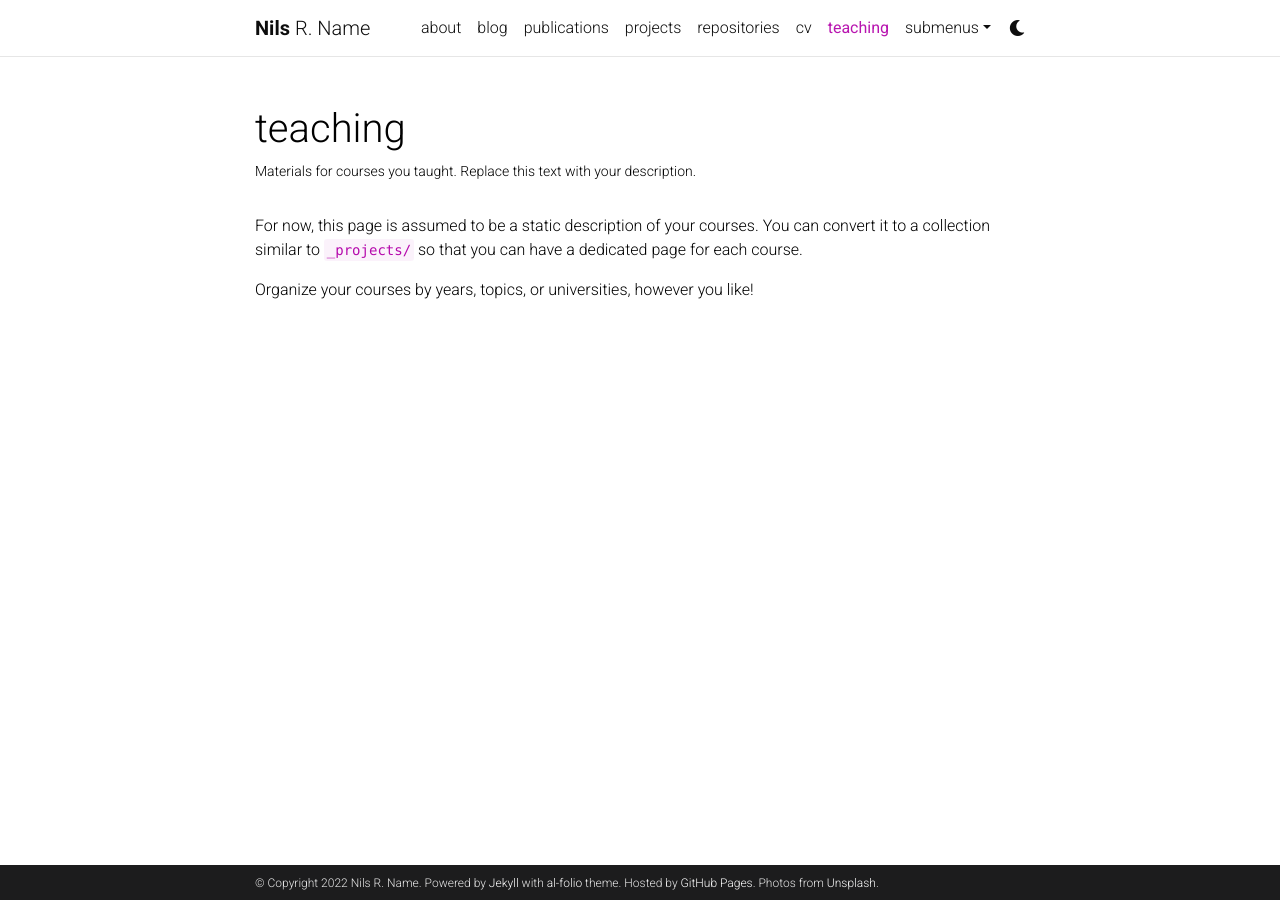
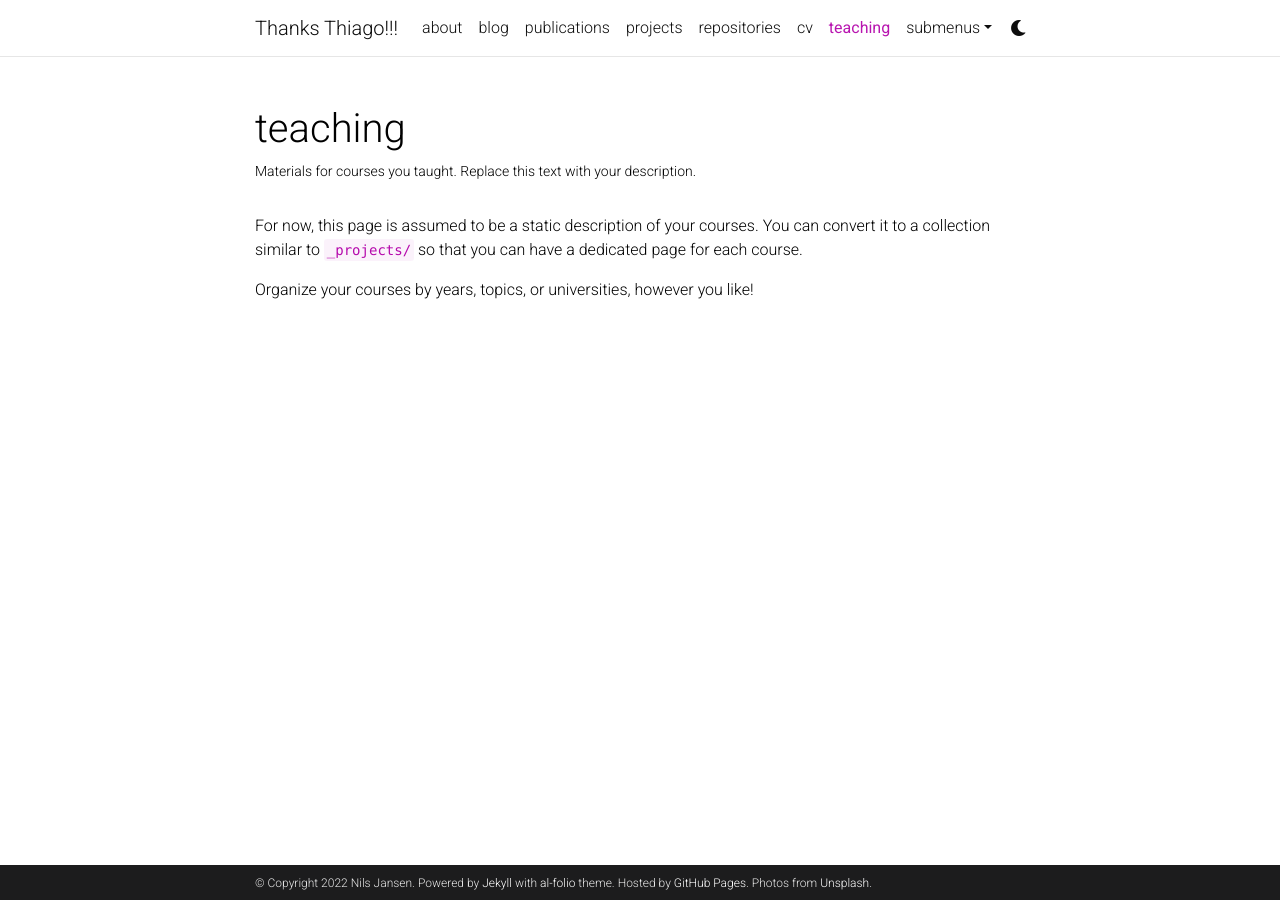
Before and after one commit to njansen123/njansen123.github.io, a Jekyll site: the page built from _pages/teaching.md, in a window 1280 px wide. Built offline with Jekyll 4.4.1, drawn with Linux system fonts in a browser that asks for light colours; comment, search, counter and statistics services are not loaded; a style sheet for code colours, icons or effects is not loaded.

Commit message:
Update _config.yml

```diff
--- a/_config.yml
+++ b/_config.yml
@@ -2,10 +2,10 @@
 # Site settings
 # -----------------------------------------------------------------------------
 
-title: blank # the website title (if blank, full name will be used instead)
+title: Thanks Thiago!!! # the website title (if blank, full name will be used instead)
 first_name: Nils
-middle_name: R.
-last_name: Name
+middle_name:
+last_name: Jansen
 email: you@example.com
 description: > # the ">" symbol means to ignore newlines until "footer_text:"
   A simple, whitespace theme for academics. Based on [*folio](https://github.com/bogoli/-folio) design.
```
